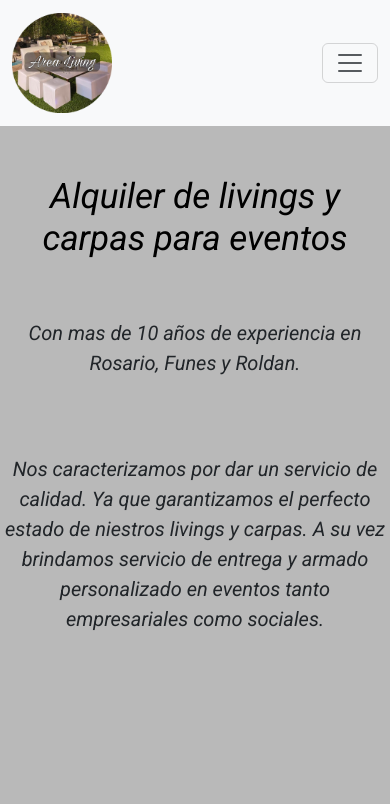
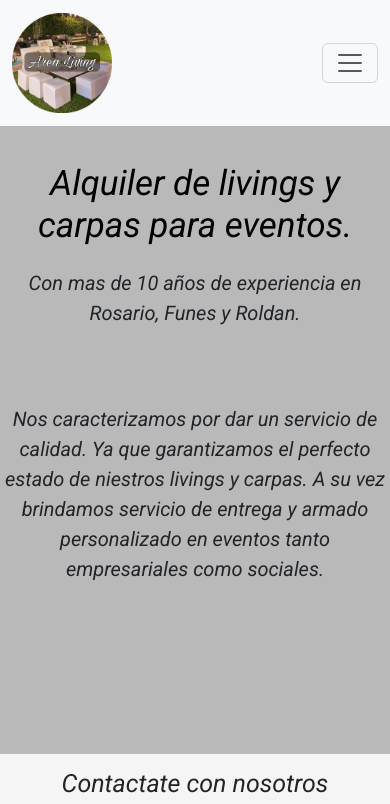
Before and after one commit to JuanCruzArese/Curso, a plain HTML site: page index.html in a window 390 px wide. Shown: the top 804 px of the page. Drawn offline with nearby package versions, Linux system fonts and the light colour scheme.

Commit message:
Proyecto Final

```diff
--- a/index.html
+++ b/index.html
@@ -4,6 +4,8 @@
     <meta charset="UTF-8">
     <meta http-equiv="X-UA-Compatible" content="IE=edge">
     <meta name="viewport" content="width=device-width, initial-scale=1.0">
+    <meta name="description" content="¿Necesitas alquilar livings para tu próxima fiesta o evento especial? Descubre nuestra amplia variedad de opciones de alquiler de livings para asegurarte de que tu evento sea un éxito. Contáctanos hoy mismo.">
+    <meta name="keywords" content="Alquiler livings Fiestas Eventos">
     <!-- favicon -->
     <link rel="icon" type="image/png" sizes="16x16" href="./img/favicon_io/favicon-16x16.png">
     <!-- Bootstrap -->
@@ -43,12 +45,16 @@
         <section>
             <article class="ArticleMain1">
                 <div class="DivMain1">
-                    <h1 class="Title">Alquiler de livings y carpas para eventos</h1>
-                    <p>Con mas de 10 años de experiencia en Rosario, Funes y Roldan.</p>
+                    <div class="DivMain2">
+                        <h1 class="Title">Alquiler de livings y carpas para eventos.</h1>
+                    </div>
+                    <div class="DivMain3">
+                        <p>Con mas de 10 años de experiencia en Rosario, Funes y Roldan.</p>
+                    </div>
                 </div>
             </article>
             <article class="ArticleMain2">
-                <div class="DivMain2">
+                <div class="DivMain4">
                     <p>
                         Nos caracterizamos por dar un servicio
                         de calidad. Ya que garantizamos el
--- a/sass/Estilos.scss
+++ b/sass/Estilos.scss
@@ -19,6 +19,11 @@ a {
     background-color: whitesmoke;
     border-radius: 2px solid black;
     font-size: 20px;
+    nav{
+        div{
+            overflow: hidden;
+        }
+    }
     #LogoPrincipal {
         position: relative;
         margin-right: 35px;
--- a/sass/_Galeria.scss
+++ b/sass/_Galeria.scss
@@ -16,10 +16,12 @@
         justify-content: center;
         .DivImg {
             width: 340px;
+            padding-top: 30px;
             .ImgG {
                 height: 300px;
                 width: 300px;
-                padding-top: 30px;
+                border: 1px solid black;
+                border-radius: 1vh;
               }
         }
     }
--- a/sass/_Productos.scss
+++ b/sass/_Productos.scss
@@ -11,8 +11,10 @@
     .Div2P {
         padding-top: 20px;
         .ImgP {
+            width: 300px;
             height: 300px;
-            width: 300px;
+            border: 1px solid black;
+            border-radius: 1vh;
         }
     }
 }
--- a/sass/_QuienesSomos.scss
+++ b/sass/_QuienesSomos.scss
@@ -87,3 +87,9 @@
         }
     }
 }
+@media screen and (max-width:1022px){
+    .MainQS{
+        display: flex;
+        flex-direction: column;
+    }
+}
--- a/sass/_index.scss
+++ b/sass/_index.scss
@@ -6,22 +6,29 @@ main {
             justify-content: center;
             background-image: url(../img/Index\ 3.jpeg);
             .DivMain1 {
-                width: 1000px;
-                height: 570px;
-                background-image: url(../img/Index1.jpeg);
                 display: flex;
                 flex-direction: column;
+                background-image: url(../img/Index1.jpeg);
+                height: 570px;
+                .DivMain2 {
+                    width: 850px;
+                    height: 320px;
+                    display: flex;
                     justify-content: center;
                     align-items: center;
                     h1 {
-                    width: 400px;
-                    height: 320px;
                         font-size: 70px;
-                    color: rgb(87, 87, 87);
+                        color: rgb(0, 0, 0);
+                        position: relative;
+                        top: -13px;
                     }
-                p {
-                    font-size: 20px;
-                    margin-top: 50px;
+                }
+                .DivMain3 {
+                    display: flex;
+                    justify-content: start;
+                    align-items: end;
+                    height: 242px;
+                    margin-left: 10px;
                 }
             }
         }
@@ -32,7 +39,7 @@ main {
             background-image: url(../img/Index2.jpeg);
             background-repeat: no-repeat;
             height: 570px;
-            .DivMain2 {
+            .DivMain4 {
                 margin-top: 70px;
                 width: 640px;
                 height: 350px;
@@ -42,29 +49,55 @@ main {
         }
     }
 }
+@media screen and (max-width:1600px){
+    main{
+        section{
+            .ArticleMain2{
+                background-image: none;
+                display: flex;
+                justify-content: center;
+                align-items: center;
+                .DivMain4 {
+                    margin-top: 0px;
+                    margin-right: 0px;
+                    p{
+                        text-align: center;
+                    }
+                }
+            }
+        }
+    }
+}
 @media screen and (max-width:426px){
     main{
         section{
             .ArticleMain1{
                 background-image: none;
-                .DivMain1{
+                .DivMain1 {
+                    background-image: none;
+                    height: auto;
+                    .DivMain2{
                         margin-top: 50px;
                         display: flex;
                         flex-direction: column;
                         text-align: center;
                         width: auto;
                         height: auto;
-                    background-image: none;
-                    p{
-                        font-size: 20px;
-                        width: auto;
-                        height: auto;
-                    }
                         h1 {
                             color: black;
                             font-size: 35px;
                             width: auto;
                             height: auto;
+                            text-align: center;
+                        }
+                    }
+                    .DivMain3 {
+                        height: auto;
+                        margin-left: 0px;
+                        p{
+                            font-size: 20px;
+                            text-align: center;
+                        }
                     }
                 }
             }
@@ -73,7 +106,7 @@ main {
                 display: flex;
                 text-align: center;
                 height: auto;
-                .DivMain2 {
+                .DivMain4 {
                     margin-top: 60px;
                     margin-right: 0px;
                     p{
```
Also changed, not shown: pages/Contacto.html (+2 -0 lines), pages/Galeria.html (+2 -0 lines), pages/Productos.html (+2 -0 lines), pages/QuienesSomos.html (+2 -0 lines), css/Estilos.css, 1 other file. Lines whose indentation alone changed are shown as unchanged.
